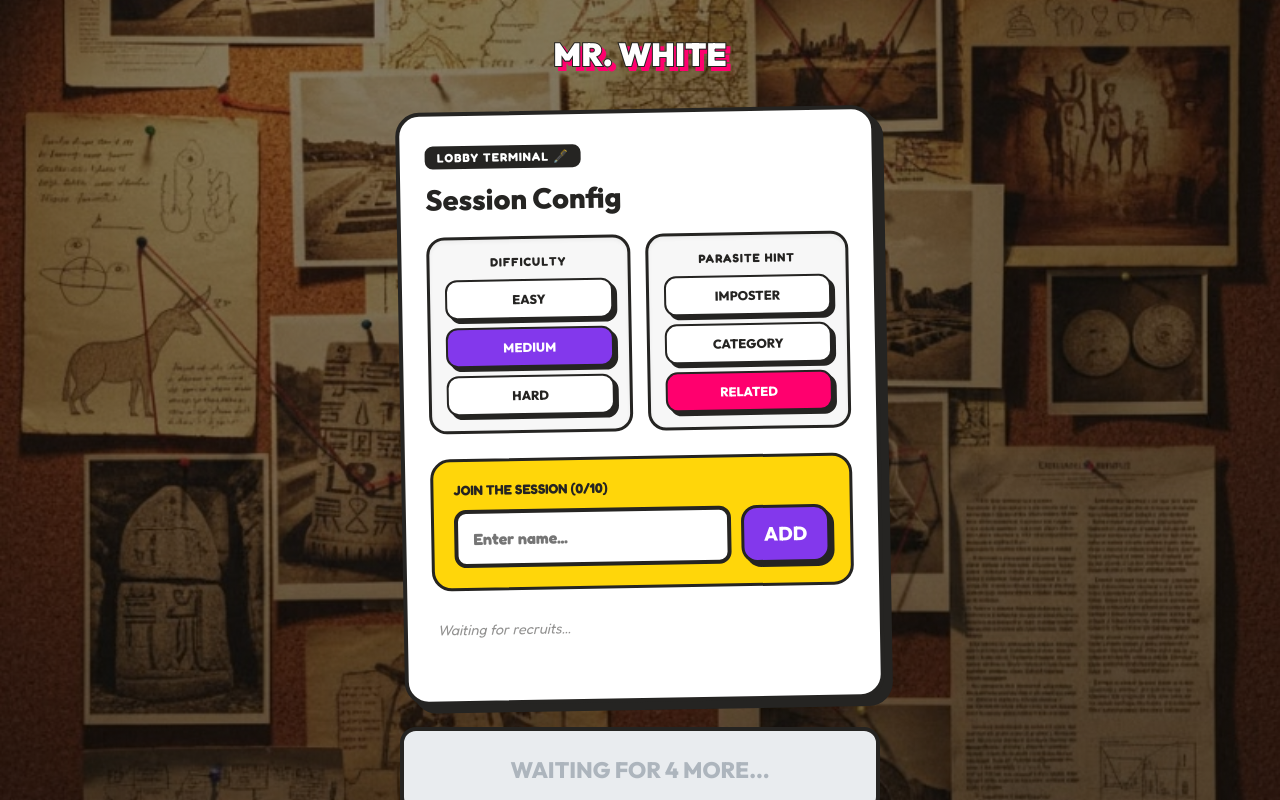
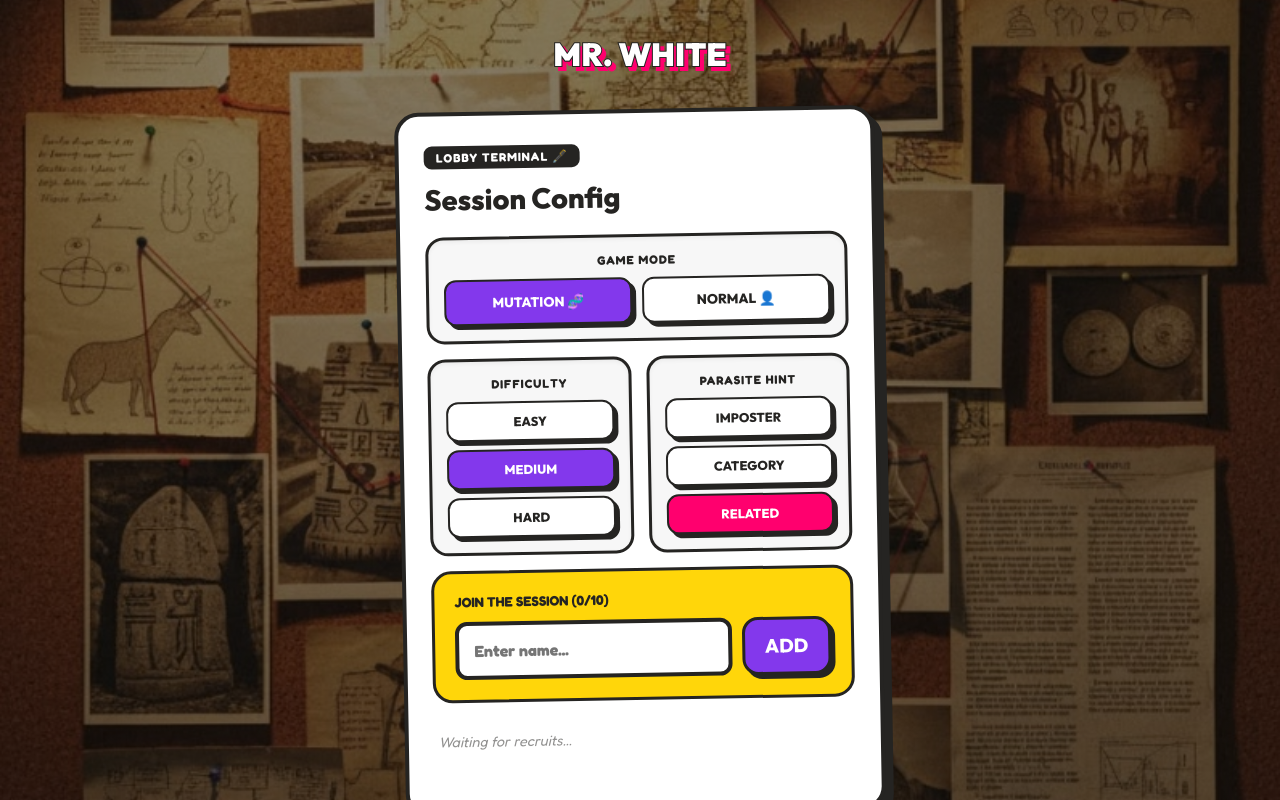
Before and after one commit to jayaprakash011105/Mr.White, a React (Vite) app: page / in a window 1280 px wide. Both pictures are taken after a click on the button "LET'S GO! 🎮". Shown: the top 800 px of the page. Built offline with nearby package versions, Linux system fonts and the light colour scheme.

Commit message:
Add Normal Mode and fix word reveal for eliminated players

```diff
--- a/src/App.jsx
+++ b/src/App.jsx
@@ -21,7 +21,8 @@ function App() {
     eliminated_players: [],
     current_round: 1,
     game_status: "home", // 'home', 'setup', 'reveal', 'clue', 'voting', 'end'
-    winner: null // 'mrWhite' or 'players'
+    winner: null, // 'mrWhite' or 'players'
+    gameMode: "mutation" // 'mutation' or 'normal'
   });
 
   /* Dynamic Background Handler */
@@ -40,14 +41,17 @@ function App() {
     }
   }, [gameState.game_status]);
 
-  const startGame = (playerNames, difficulty, parasiteHint) => {
+  const startGame = (playerNames, difficulty, parasiteHint, gameMode) => {
     const newPlayers = [...playerNames];
     const roles = {};
     const shuffledPlayers = [...newPlayers].sort(() => 0.5 - Math.random());
     const playerCount = newPlayers.length;
 
     roles[shuffledPlayers[0]] = "mrWhite";
-    const numInfected = playerCount >= 6 ? 2 : 1;
+
+    // In Normal mode, only Civilians and Mr White exist
+    const numInfected = gameMode === "normal" ? 0 : (playerCount >= 6 ? 2 : 1);
+
     for (let i = 1; i <= numInfected; i++) {
         roles[shuffledPlayers[i]] = "infected";
     }
@@ -92,7 +96,8 @@ function App() {
         eliminated_players: [],
         current_round: 1,
         game_status: "reveal",
-        winner: null
+        winner: null,
+        gameMode: gameMode
     });
   };
 
@@ -106,6 +111,7 @@ function App() {
         const newIndexes = { ...prev.infectedChainIndexes };
         const chains = wordChains[prev.difficulty];
 
+        if (prev.gameMode === "mutation") {
             prev.players.forEach(p => {
                 if (prev.roles[p] === "infected" && !prev.eliminated_players.includes(p)) {
                     const mutationChance = prev.current_round * 0.25;
@@ -118,6 +124,7 @@ function App() {
                     }
                 }
             });
+        }
 
         return {
             ...prev,
--- a/src/components/HostControlScreen.jsx
+++ b/src/components/HostControlScreen.jsx
@@ -64,6 +64,7 @@ function HostControlScreen({ gameState, onStartVoting, onNextRound }) {
             Keep it mysterious! If you're too obvious, Mr. White will catch on.
           </p>
 
+          {gameState.gameMode === 'mutation' && (
             <div style={{
               background: 'var(--yellow)',
               border: '3px solid var(--black)',
@@ -82,6 +83,27 @@ function HostControlScreen({ gameState, onStartVoting, onNextRound }) {
                 </p>
               </div>
             </div>
+          )}
+
+          {gameState.gameMode === 'normal' && (
+            <div style={{
+              background: 'rgba(131, 56, 236, 0.1)',
+              border: '3px solid var(--purple)',
+              borderRadius: 16,
+              padding: '12px 18px',
+              display: 'flex',
+              gap: 12,
+              alignItems: 'center',
+            }}>
+              <span style={{ fontSize: '1.6rem' }}>👤</span>
+              <div>
+                <p style={{ fontWeight: 900, fontSize: '0.8rem', color: 'var(--purple)' }}>STABLE MODE</p>
+                <p style={{ fontWeight: 600, fontSize: '0.75rem', marginTop: 1, opacity: 0.8, color: 'var(--purple)' }}>
+                  Words remain locked for the entire session. No shifts.
+                </p>
+              </div>
+            </div>
+          )}
         </div>
 
         {/* Actions */}
--- a/src/components/RevealScreen.jsx
+++ b/src/components/RevealScreen.jsx
@@ -3,7 +3,8 @@ import { useState, useEffect } from 'react';
 const REVEAL_SECONDS = 4;
 
 function RevealScreen({ gameState, onComplete }) {
-  const { players, current_round } = gameState;
+  const { players, current_round, eliminated_players } = gameState;
+  const activePlayers = players.filter(p => !eliminated_players.includes(p));
   const [idx, setIdx]               = useState(0);
   const [phase, setPhase]           = useState('wait'); // 'wait' | 'showing' | 'hidden'
   const [timeLeft, setTimeLeft]     = useState(REVEAL_SECONDS);
@@ -25,7 +26,7 @@ function RevealScreen({ gameState, onComplete }) {
   };
 
   const handleNext = () => {
-    if (idx < players.length - 1) {
+    if (idx < activePlayers.length - 1) {
       setIdx(i => i + 1);
       setPhase('wait');
     } else {
@@ -33,10 +34,10 @@ function RevealScreen({ gameState, onComplete }) {
     }
   };
 
-  const currentPlayer = players[idx];
+  const currentPlayer = activePlayers[idx];
   const currentWord   = gameState.words[currentPlayer];
   const barWidth      = phase === 'showing' ? `${(timeLeft / REVEAL_SECONDS) * 100}%` : '100%';
-  const isLast        = idx === players.length - 1;
+  const isLast        = idx === activePlayers.length - 1;
 
   /* ─── WAIT PHASE ─── */
   if (phase === 'wait') return (
@@ -56,7 +57,7 @@ function RevealScreen({ gameState, onComplete }) {
         </button>
       </div>
       <div style={{ textAlign: 'center', marginTop: 15, fontWeight: 800, opacity: 0.5 }}>
-        Player {idx + 1} of {players.length}
+        Player {idx + 1} of {activePlayers.length}
       </div>
     </div>
   );
--- a/src/components/SetupScreen.jsx
+++ b/src/components/SetupScreen.jsx
@@ -5,6 +5,8 @@ function SetupScreen({ onStart }) {
   const [players, setPlayers] = useState([]);
   const [difficulty, setDifficulty] = useState('medium');
   const [mrWhiteHint, setMrWhiteHint] = useState('mrWhite');
+
+  const [gameMode, setGameMode] = useState('mutation');
 
   const addPlayer = () => {
     const trimmed = name.trim();
@@ -20,7 +22,7 @@ function SetupScreen({ onStart }) {
 
   const handleStart = () => {
     if (players.length >= 4) {
-      onStart(players, difficulty, mrWhiteHint);
+      onStart(players, difficulty, mrWhiteHint, gameMode);
     }
   };
 
@@ -35,7 +37,28 @@ function SetupScreen({ onStart }) {
         <h2 className="title-medium" style={{ fontSize: '1.8rem', marginBottom: 20 }}>Session Config</h2>
 
         {/* Config Grid */}
-        <div style={{ display: 'grid', gridTemplateColumns: '1fr 1fr', gap: 15, marginBottom: 25 }}>
+        <div style={{ display: 'grid', gridTemplateColumns: '1fr 1fr', gap: 15, marginBottom: 15 }}>
+           {/* Game Mode Block */}
+           <div style={{ background: 'rgba(0,0,0,0.03)', padding: 15, borderRadius: 18, border: '3px solid var(--black)', boxShadow: 'inset 0 2px 4px rgba(0,0,0,0.05)', gridColumn: 'span 2' }}>
+            <p style={{ fontSize: '0.75rem', fontWeight: 900, marginBottom: 10, textAlign: 'center', letterSpacing: 1, color: 'var(--black)' }}>GAME MODE</p>
+            <div style={{ display: 'grid', gridTemplateColumns: '1fr 1fr', gap: 10 }}>
+              <button
+                className={`btn ${gameMode === 'mutation' ? 'btn-secondary' : 'btn-white'}`}
+                style={{ padding: '12px', fontSize: '0.85rem', border: '2px solid var(--black)', borderRadius: 12 }}
+                onClick={() => setGameMode('mutation')}
+              >
+                MUTATION 🧬
+              </button>
+              <button
+                className={`btn ${gameMode === 'normal' ? 'btn-secondary' : 'btn-white'}`}
+                style={{ padding: '12px', fontSize: '0.85rem', border: '2px solid var(--black)', borderRadius: 12 }}
+                onClick={() => setGameMode('normal')}
+              >
+                NORMAL 👤
+              </button>
+            </div>
+          </div>
+
           {/* Difficulty Block */}
           <div style={{ background: 'rgba(0,0,0,0.03)', padding: 15, borderRadius: 18, border: '3px solid var(--black)', boxShadow: 'inset 0 2px 4px rgba(0,0,0,0.05)' }}>
             <p style={{ fontSize: '0.75rem', fontWeight: 900, marginBottom: 10, textAlign: 'center', letterSpacing: 1, color: 'var(--black)' }}>DIFFICULTY</p>
```
Lines whose indentation alone changed are shown as unchanged.
